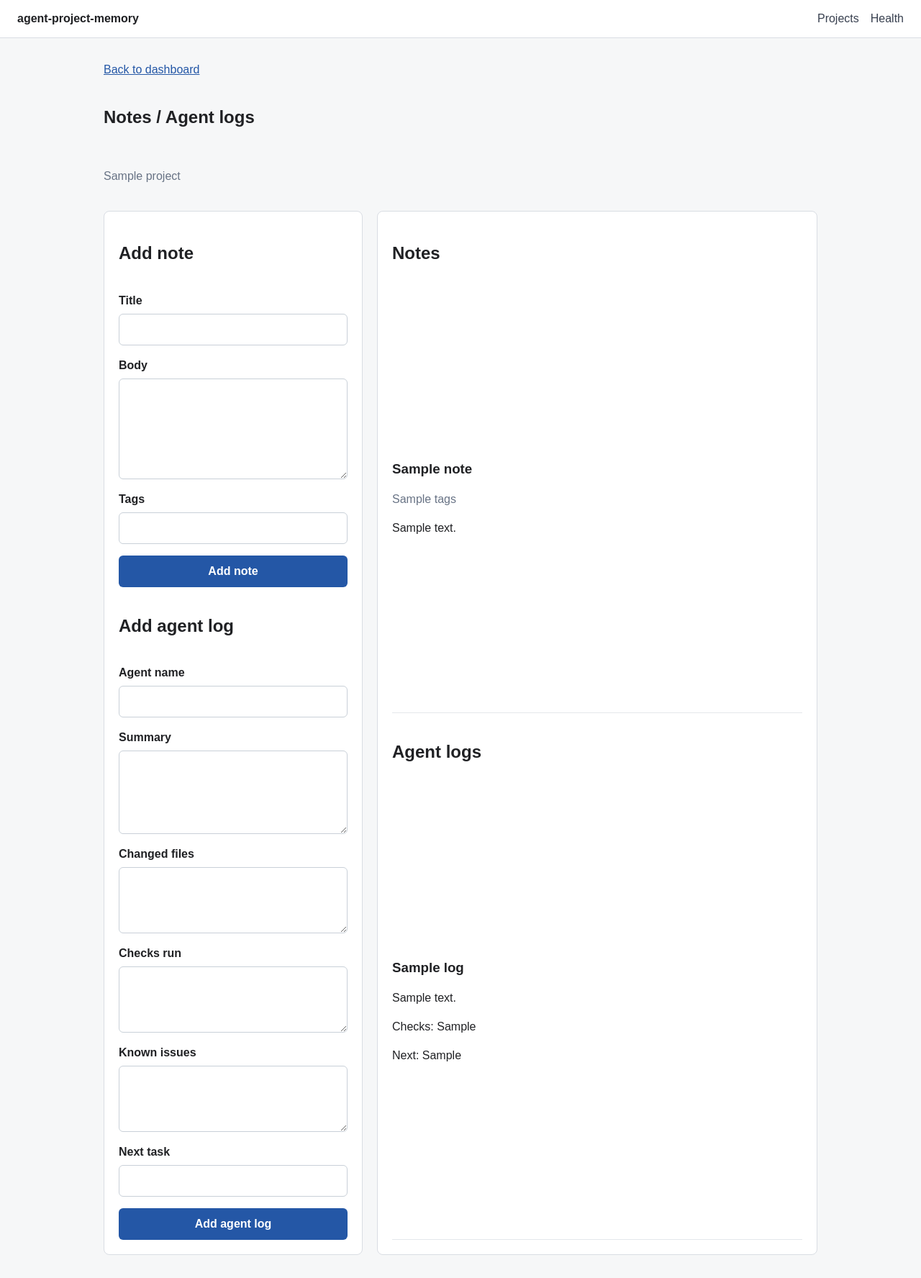
After one commit to jaoushingan88/agent-project-memory, a Flask app: template src/agent_project_memory/templates/notes_logs.html in a window 1280 px wide. The commit adds this page. Shown: the whole page at 72% size. Run offline with Flask 3, Linux system fonts and the light colour scheme; the template is opened without the code that fills it: most values are stand-ins (such as "Sample title", 1, 10 or a date in 2020); parts of the project's set-up code (start-up, migrations or seed data) failed here and were passed over.

Commit message:
Add notes logs web page

```diff
--- a/src/agent_project_memory/app.py
+++ b/src/agent_project_memory/app.py
@@ -14,6 +14,8 @@ from .repositories import (
     create_context_entry,
     create_decision,
     create_glossary_term,
+    create_agent_log,
+    create_note,
     create_open_question,
     get_project,
     list_agent_logs,
@@ -226,6 +228,52 @@ def create_app(test_config=None):
             ), 400
         return redirect(url_for("glossary_page", project_id=project_id))
 
+    @app.get("/projects/<int:project_id>/notes-logs")
+    def notes_logs_page(project_id):
+        connection = get_database()
+        project = get_project(connection, project_id)
+        if project is None:
+            return render_template("not_found.html"), 404
+        return render_template(
+            "notes_logs.html",
+            project=project,
+            notes=list_notes(connection, project_id),
+            agent_logs=list_agent_logs(connection, project_id),
+        )
+
+    @app.post("/projects/<int:project_id>/notes")
+    def create_note_view(project_id):
+        connection = get_database()
+        project = get_project(connection, project_id)
+        if project is None:
+            return render_template("not_found.html"), 404
+        create_note(
+            connection,
+            project_id=project_id,
+            title=request.form.get("title", "").strip(),
+            body=request.form.get("body", "").strip(),
+            tags=request.form.get("tags", "").strip() or None,
+        )
+        return redirect(url_for("notes_logs_page", project_id=project_id))
+
+    @app.post("/projects/<int:project_id>/agent-logs")
+    def create_agent_log_view(project_id):
+        connection = get_database()
+        project = get_project(connection, project_id)
+        if project is None:
+            return render_template("not_found.html"), 404
+        create_agent_log(
+            connection,
+            project_id=project_id,
+            agent_name=request.form.get("agent_name", "").strip() or None,
+            summary=request.form.get("summary", "").strip(),
+            changed_files=request.form.get("changed_files", "").strip() or None,
+            checks_run=request.form.get("checks_run", "").strip() or None,
+            known_issues=request.form.get("known_issues", "").strip() or None,
+            next_task=request.form.get("next_task", "").strip() or None,
+        )
+        return redirect(url_for("notes_logs_page", project_id=project_id))
+
     return app
 
 
--- /dev/null
+++ b/src/agent_project_memory/templates/notes_logs.html
@@ -0,0 +1,94 @@
+{% extends "base.html" %}
+
+{% block title %}Notes and Agent Logs - {{ project.name }}{% endblock %}
+
+{% block content %}
+  <section class="stack page-header">
+    <a href="{{ url_for('project_dashboard', project_id=project.id) }}">Back to dashboard</a>
+    <h1>Notes / Agent logs</h1>
+    <p class="muted">{{ project.name }}</p>
+  </section>
+
+  <section class="grid-two">
+    <div class="panel stack">
+      <h2>Add note</h2>
+      <form class="stack" method="post" action="{{ url_for('create_note_view', project_id=project.id) }}">
+        <label>
+          Title
+          <input name="title" required>
+        </label>
+        <label>
+          Body
+          <textarea name="body" rows="5" required></textarea>
+        </label>
+        <label>
+          Tags
+          <input name="tags">
+        </label>
+        <button type="submit">Add note</button>
+      </form>
+
+      <h2>Add agent log</h2>
+      <form class="stack" method="post" action="{{ url_for('create_agent_log_view', project_id=project.id) }}">
+        <label>
+          Agent name
+          <input name="agent_name">
+        </label>
+        <label>
+          Summary
+          <textarea name="summary" rows="4" required></textarea>
+        </label>
+        <label>
+          Changed files
+          <textarea name="changed_files" rows="3"></textarea>
+        </label>
+        <label>
+          Checks run
+          <textarea name="checks_run" rows="3"></textarea>
+        </label>
+        <label>
+          Known issues
+          <textarea name="known_issues" rows="3"></textarea>
+        </label>
+        <label>
+          Next task
+          <input name="next_task">
+        </label>
+        <button type="submit">Add agent log</button>
+      </form>
+    </div>
+
+    <div class="panel stack">
+      <h2>Notes</h2>
+      {% if notes %}
+        <div class="record-list">
+          {% for note in notes %}
+            <article class="record">
+              <h3>{{ note.title }}</h3>
+              {% if note.tags %}<p class="muted">{{ note.tags }}</p>{% endif %}
+              <p>{{ note.body }}</p>
+            </article>
+          {% endfor %}
+        </div>
+      {% else %}
+        <p class="muted">No notes yet.</p>
+      {% endif %}
+
+      <h2>Agent logs</h2>
+      {% if agent_logs %}
+        <div class="record-list">
+          {% for log in agent_logs %}
+            <article class="record">
+              <h3>{{ log.agent_name or "Agent" }}</h3>
+              <p>{{ log.summary }}</p>
+              {% if log.checks_run %}<p>Checks: {{ log.checks_run }}</p>{% endif %}
+              {% if log.next_task %}<p>Next: {{ log.next_task }}</p>{% endif %}
+            </article>
+          {% endfor %}
+        </div>
+      {% else %}
+        <p class="muted">No agent logs yet.</p>
+      {% endif %}
+    </div>
+  </section>
+{% endblock %}
```
Also changed, not shown: STATUS.md (+40 -2 lines), TASKS.md (+2 -2 lines), src/agent_project_memory/templates/project_dashboard.html (+4 -4 lines), tests/test_app.py (+33 -0 lines).
